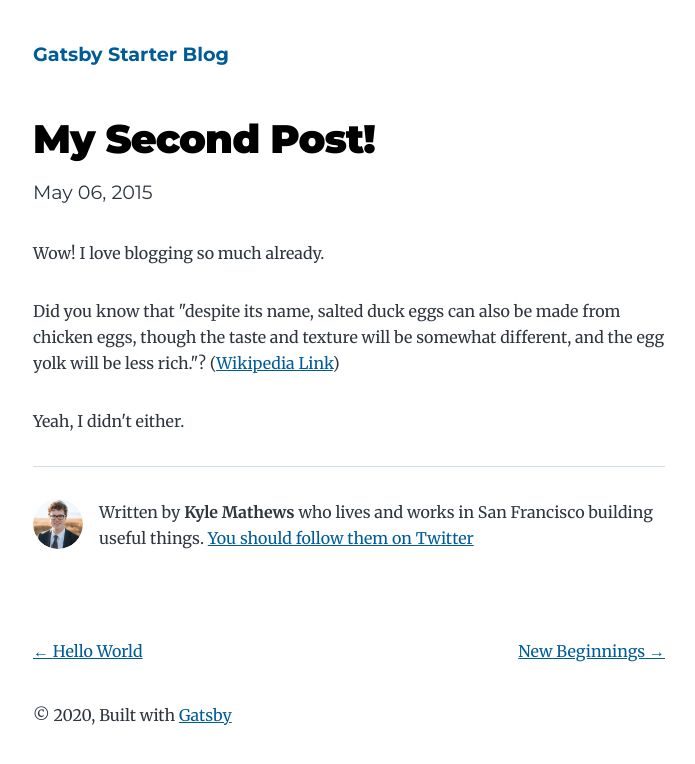
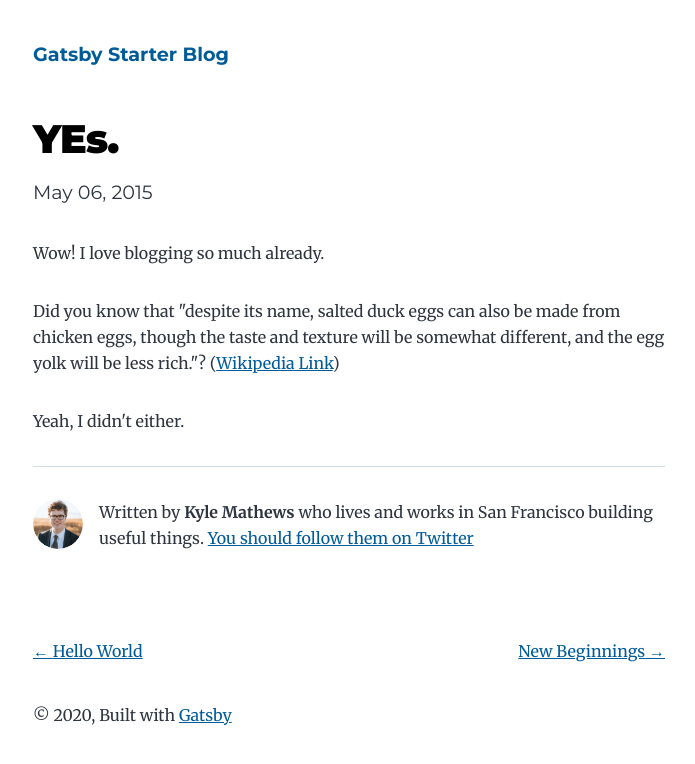
Before and after one commit to stackbit-projects/marvelous-oak-0ad47, a Gatsby site: page /my-second-post/ in a window 1280 px wide. Shown: the whole page, without its empty margins (291-986 px from the left). Built offline with nearby package versions, Linux system fonts and the light colour scheme; Gatsby itself is replaced by a stand-in of ours.

Commit message:
index.md: updated title

```diff
--- a/content/blog/my-second-post/index.md
+++ b/content/blog/my-second-post/index.md
@@ -1,6 +1,6 @@
 ---
-title: My Second Post!
-date: "2015-05-06T23:46:37.121Z"
+title: 'YEs. '
+date: '2015-05-06T23:46:37.121Z'
 ---
 
 Wow! I love blogging so much already.
```
